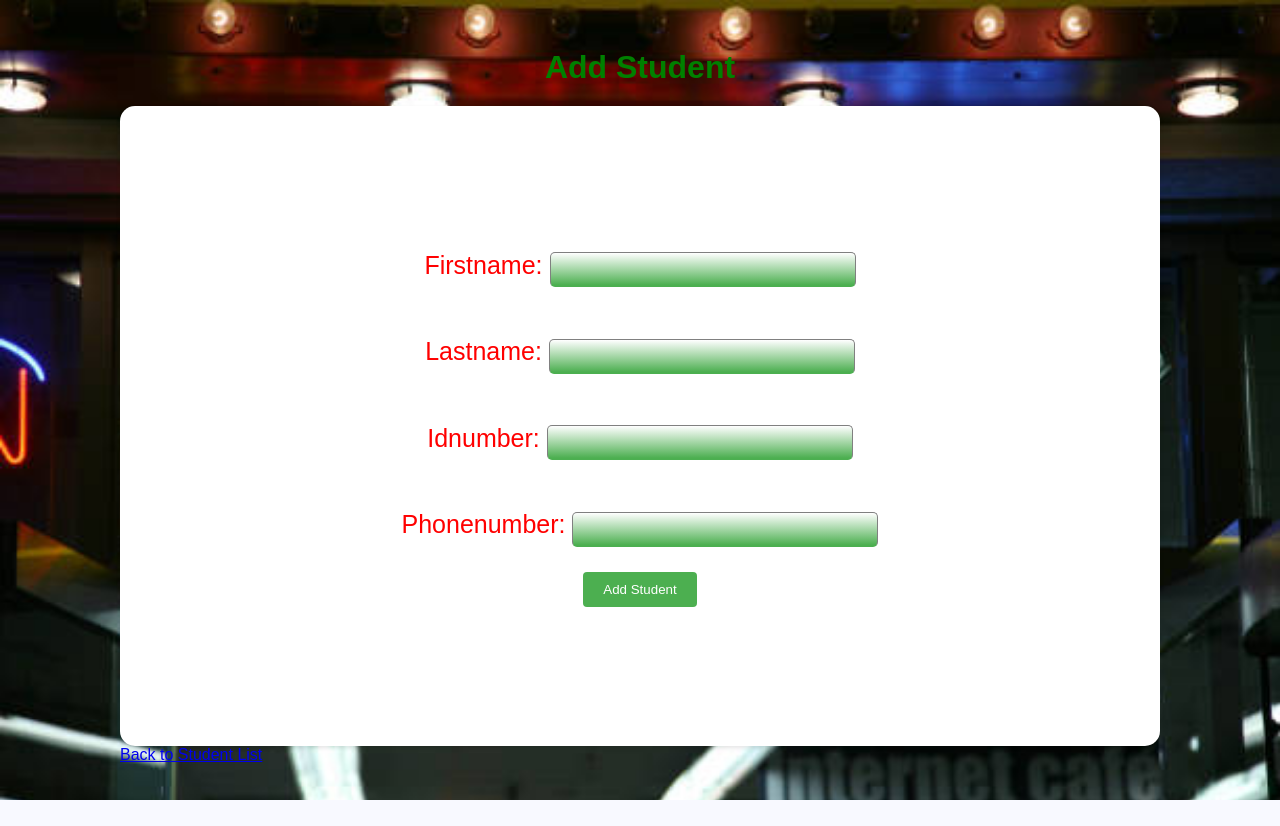
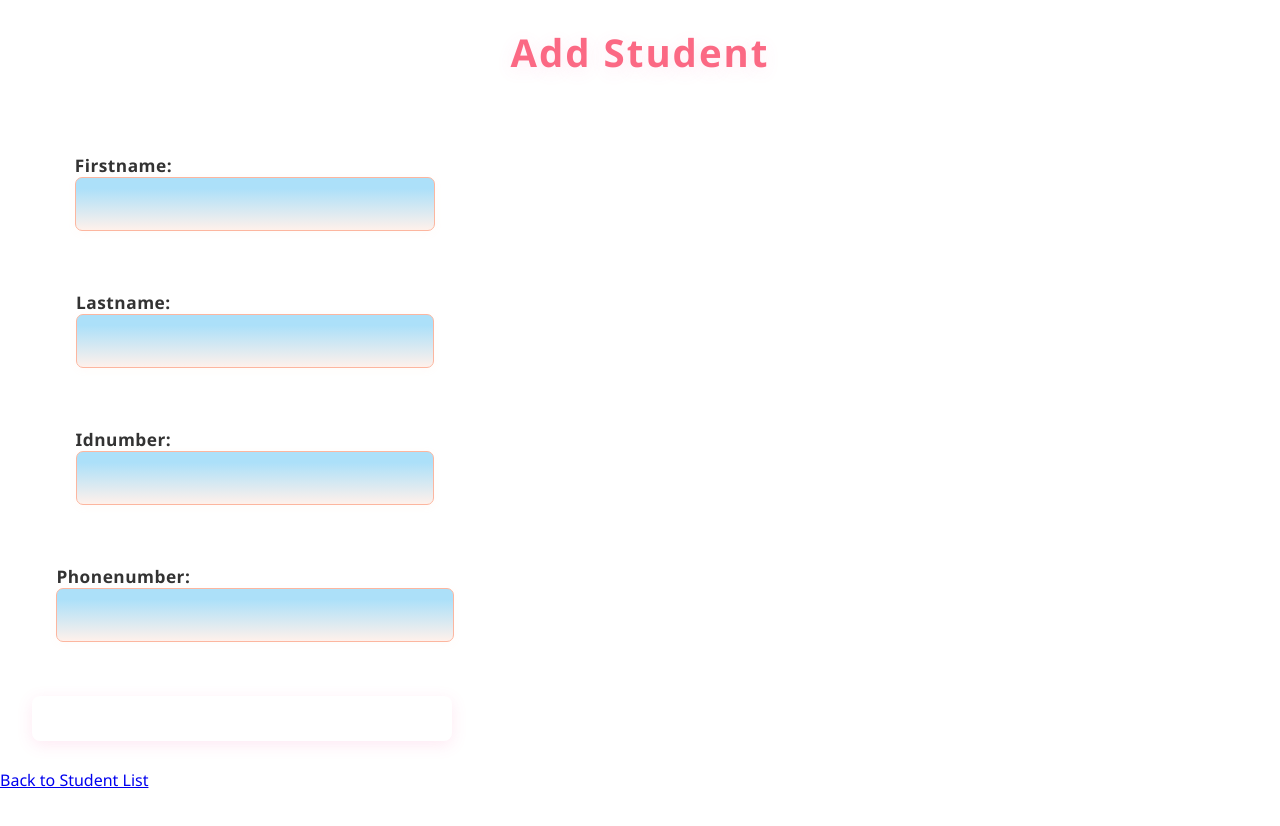
Before and after one commit to Abdikheir-Dahiye-Adan/CyberCafe, a Django app: page /add_student/ in a window 1280 px wide. Before the commit the page ends 800 px from the top, so only its background shows below. Run offline with Django 5.2, Linux system fonts and the light colour scheme; the visitor is signed in with stand-in values (Sample User, id 1).

Commit message:
changed student template

```diff
--- a/cyber/cyberapp/templates/add_student.html
+++ b/cyber/cyberapp/templates/add_student.html
@@ -57,7 +57,7 @@
     75% {color: orange;}
     100% {color: red;}
   } */
-   body{
+  /* body{
     background-image: url('../static/images/internetcafe.jpg');
     background-size: cover;
     background-repeat: no-repeat;
@@ -66,11 +66,8 @@
     padding: 20px;
     display: grid;
     justify-content: center;
-
-
-
-   }
-   button{
+    }
+  button{
     background-color: #4CAF50;
     color: white;
     padding: 10px 20px;
@@ -78,7 +75,7 @@
     border-radius: 4px;
     cursor: pointer;
     margin-bottom: 20px;
-   }
+  }
     button:hover{
       background-color: #45a049;
 
@@ -123,11 +120,138 @@
       justify-content: center;
       align-items: center; */
 
-    }
+    /* }
     label{
       color: red;
     }
 
+     */ */
+
+  :root {
+      --main-bg1: #ffecd2;
+      --main-bg2: #fcb69f;
+      --form-bg: rgba(255,255,255,0.97);
+      --primary: #ff7e5f;
+      --primary-dark: #b24592;
+      --accent: #f857a6;
+      --shadow: 0 10px 32px rgba(252,182,159,0.18);
+    }
+
+    html, body {
+      height: 100%;
+      margin: 0;
+      font-family: 'Segoe UI', Arial, sans-serif;
+      background: linear-gradient(120deg, var(--main-bg1) 0%, var(--main-bg2) 100%);
+      background-size: 200% 200%;
+      animation: bgMove 10s ease-in-out infinite;
+      color: #333;
+      min-height: 100vh;
+    }
+    @keyframes bgMove {
+      0% { background-position: 0% 50%; }
+      50% { background-position: 100% 50%; }
+      100% { background-position: 0% 50%; }
+    }
+
+    h1 {
+      text-align: center;
+      margin-bottom: 24px;
+      font-size: 2.4rem;
+      font-weight: bold;
+      color: var(--primary-dark);
+      letter-spacing: 2px;
+      text-shadow: 0 4px 18px rgba(248,87,166,0.12);
+      animation: colorchange 5s infinite;
+    }
+
+    @keyframes colorchange {
+      0% { color: #b24592; }
+      25% { color: #f857a6; }
+      50% { color: #ff7e5f; }
+      75% { color: #fcb69f; }
+      100% { color: #b24592; }
+    }
+    form {
+      background: var(--form-bg);
+      padding: 36px 32px 28px 32px;
+      border-radius: 18px;
+      box-shadow: var(--shadow);
+      width: 420px;
+      max-width: 98vw;
+      display: flex;
+      flex-direction: column;
+      align-items: center;
+      gap: 18px;
+      animation: formPop 1s cubic-bezier(.16,.84,.44,1) both;
+    }
+
+    @keyframes formPop {
+      from { transform: translateY(24px) scale(.98); opacity: 0; }
+      to   { transform: translateY(0) scale(1); opacity: 1; }
+    }
+    label {
+      color: var(--accent);
+      font-weight: 600;
+      margin-bottom: 4px;
+      font-size: 1.08rem;
+      letter-spacing: .5px;
+    }
+
+    input, select, textarea {
+      background: linear-gradient(to top, #fff1eb, #ace0f9 80%);
+      border: 1.5px solid #fcb69f;
+      border-radius: 7px;
+      width: 100%;
+      height: 38px;
+      font-size: 1rem;
+      padding: 7px 12px;
+      margin-bottom: 10px;
+      transition: border-color .18s, box-shadow .18s;
+      box-shadow: 0 2px 8px rgba(252,182,159,0.06);
+    }
+    input:focus, select:focus, textarea:focus {
+      border-color: var(--primary);
+      outline: none;
+      box-shadow: 0 0 0 2px #fcb69f44;
+    }
+    button {
+      background: linear-gradient(90deg, var(--primary), var(--accent));
+      color: white;
+      padding: 12px 0;
+      border: none;
+      border-radius: 8px;
+      cursor: pointer;
+      font-size: 1.1rem;
+      font-weight: bold;
+      width: 100%;
+      margin-top: 10px;
+      box-shadow: 0 4px 16px rgba(248,87,166,0.13);
+      transition: background .18s, transform .12s;
+    }
+    button:hover {
+      background: linear-gradient(90deg, var(--accent), var(--primary));
+      transform: translateY(-2px) scale(1.03);
+    }
+
+    .back-link {
+      display: block;
+      margin: 24px auto 0 auto;
+      text-align: center;
+      color: var(--primary-dark);
+      font-weight: 600;
+      text-decoration: none;
+      font-size: 1.08rem;
+      transition: color .18s;
+    }
+    .back-link:hover {
+      color: var(--accent);
+      text-decoration: underline;
+    }
+
+    @media (max-width: 600px) {
+      form { width: 98vw; padding: 18px 4vw 14px 4vw; }
+      h1 { font-size: 1.5rem; }
+    }
 
 </style>
 <body>
```
